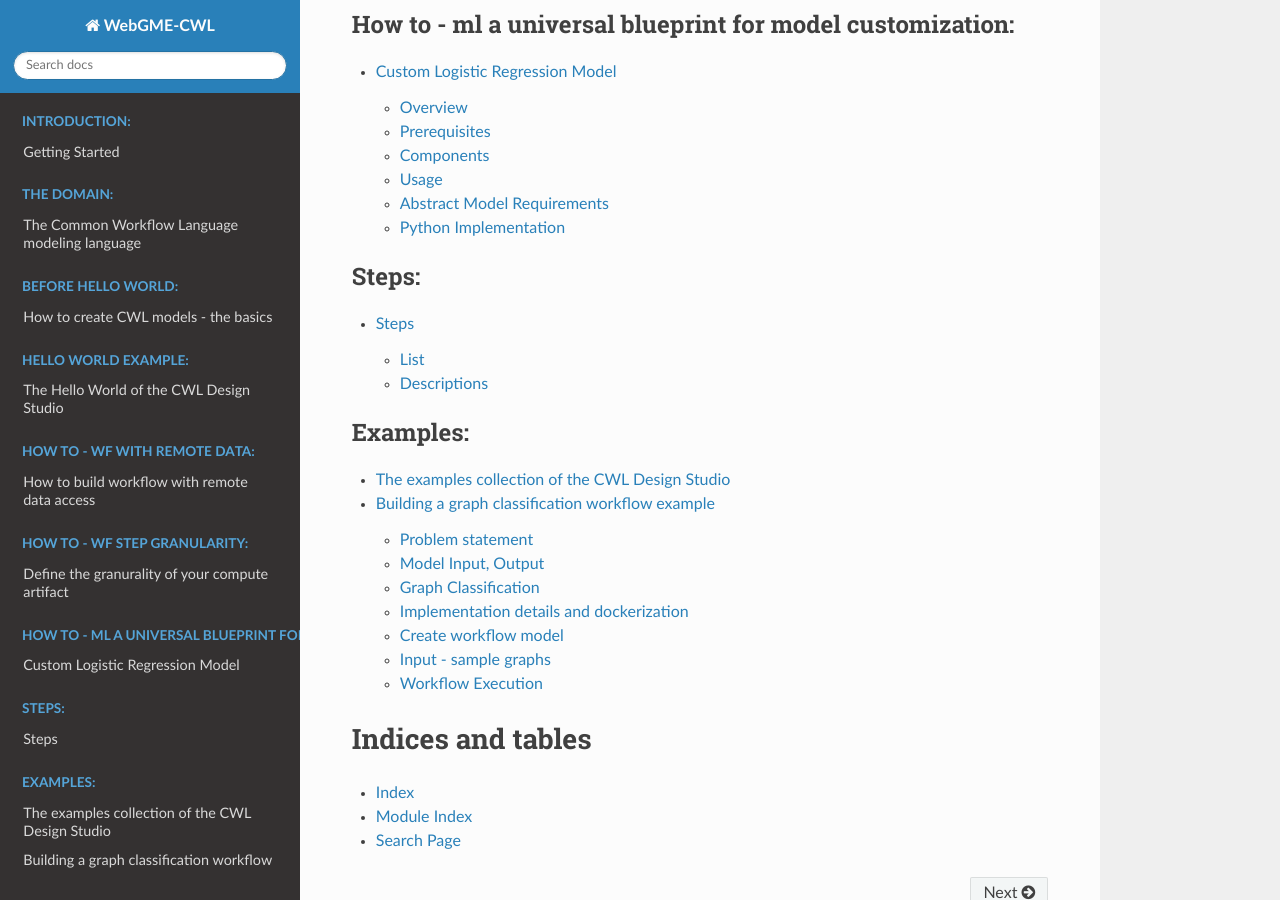
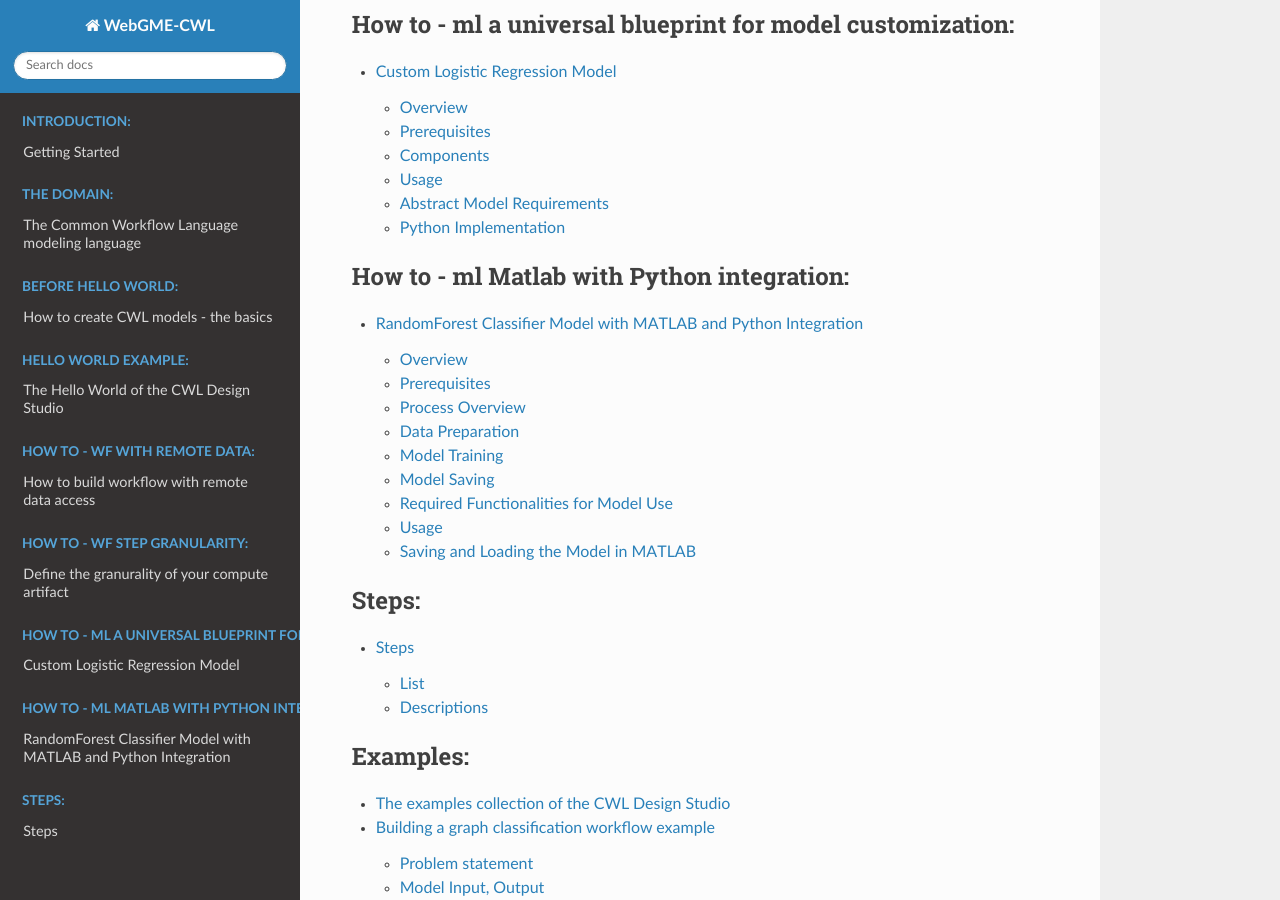
Before and after one commit to webgme/webgme-cwl, a Sphinx documentation site: the page built from docs/index.rst, in a window 1280 px wide and 900 px high, scrolled down 1264 px. Built offline with Sphinx 7.4.7 and the Read the Docs theme 2.0.0, drawn with Linux system fonts in a browser that asks for light colours.

Commit message:
Update index.rst
matlab with python library example

```diff
--- a/docs/index.rst
+++ b/docs/index.rst
@@ -50,6 +50,12 @@
 
 .. toctree::
    :maxdepth: 2
+   :caption: How to - ml Matlab with Python integration:
+
+   HowTos/matlab_sciki.rst
+
+.. toctree::
+   :maxdepth: 2
    :caption: Steps:
 
    Steps/index.rst
```
